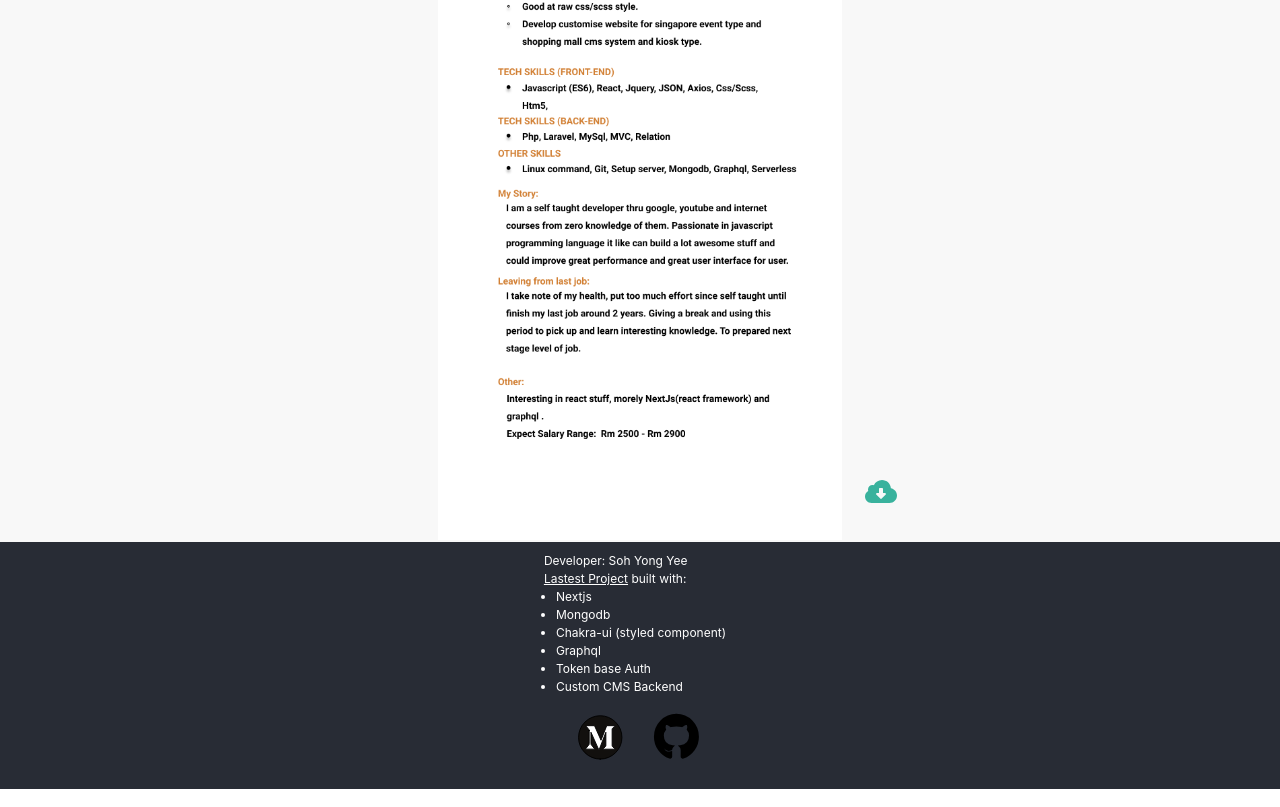
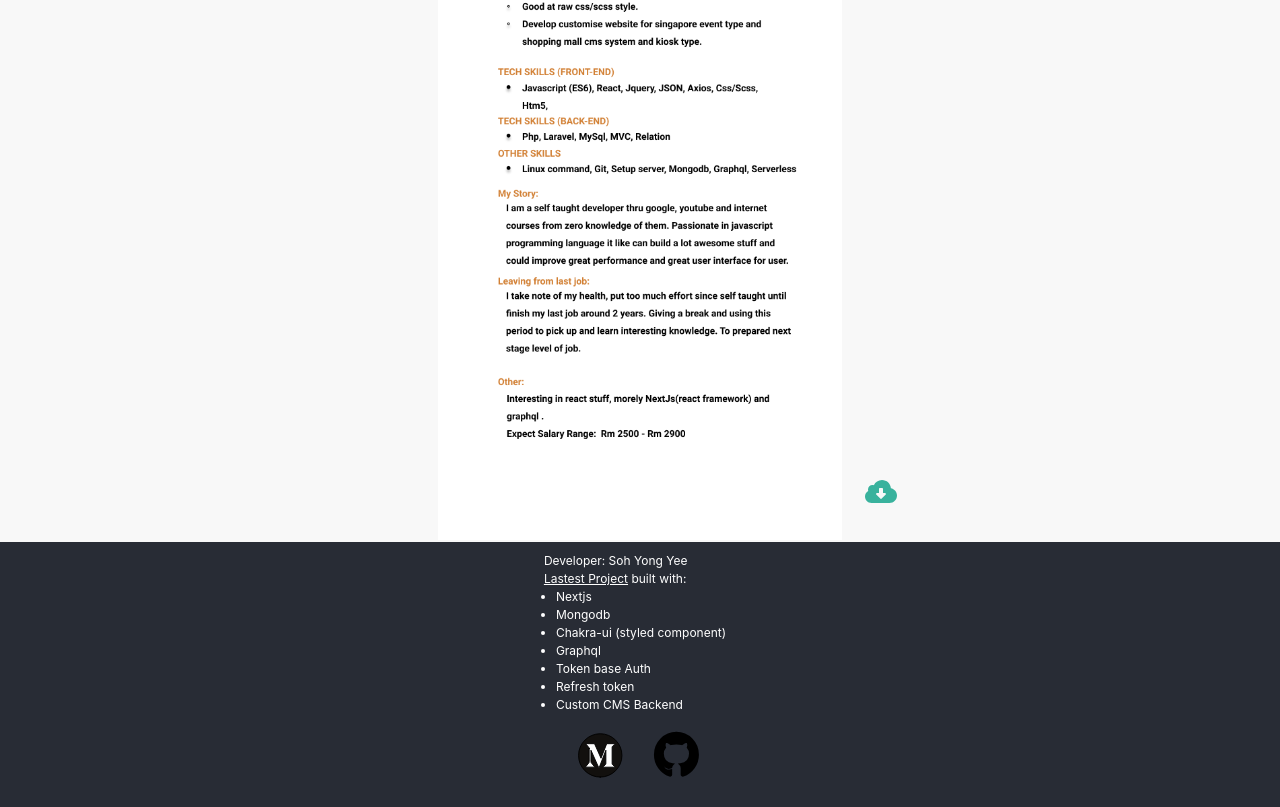
Before and after one commit to wilkersoh/resume, a Next.js app: page / in a window 1280 px wide. Shown: the part 486-1293 px from the top of the page. Built offline with nearby package versions, Linux system fonts and the light colour scheme.

Commit message:
update footer

```diff
--- a/pages/index.js
+++ b/pages/index.js
@@ -117,6 +117,7 @@ export default function Home() {
                 <ListItem>Chakra-ui (styled component)</ListItem>
                 <ListItem>Graphql</ListItem>
                 <ListItem>Token base Auth</ListItem>
+                <ListItem>Refresh token</ListItem>
                 <ListItem>Custom CMS Backend</ListItem>
               </UnorderedList>
             </Box>
```
